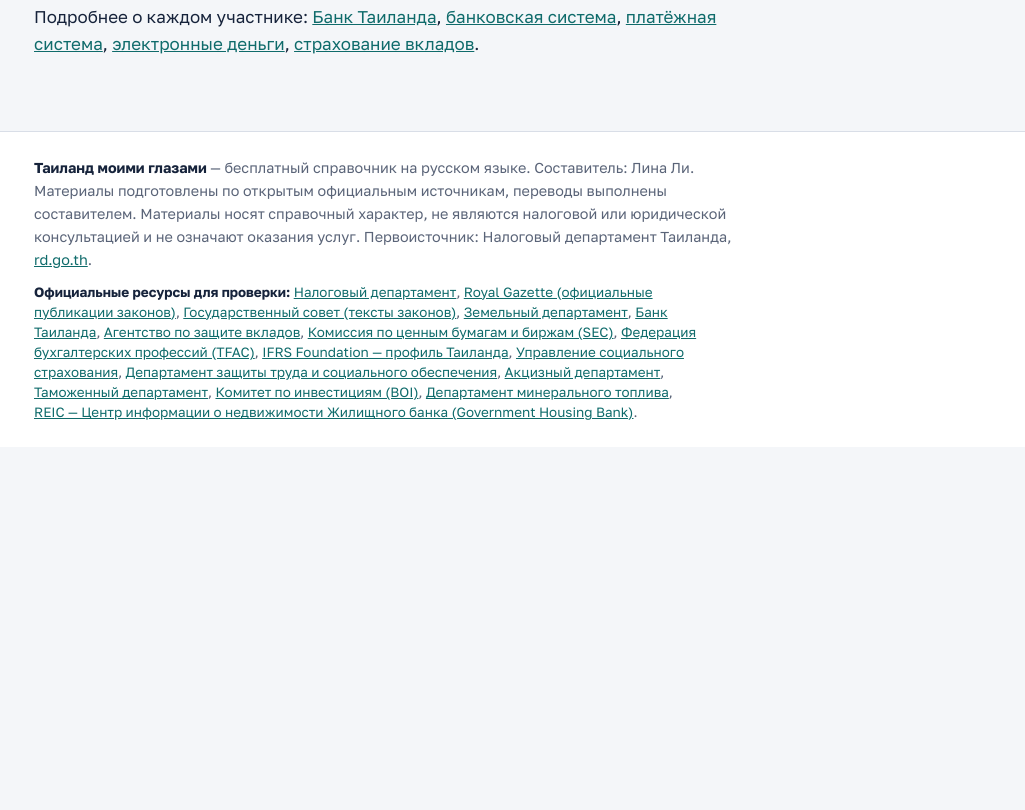
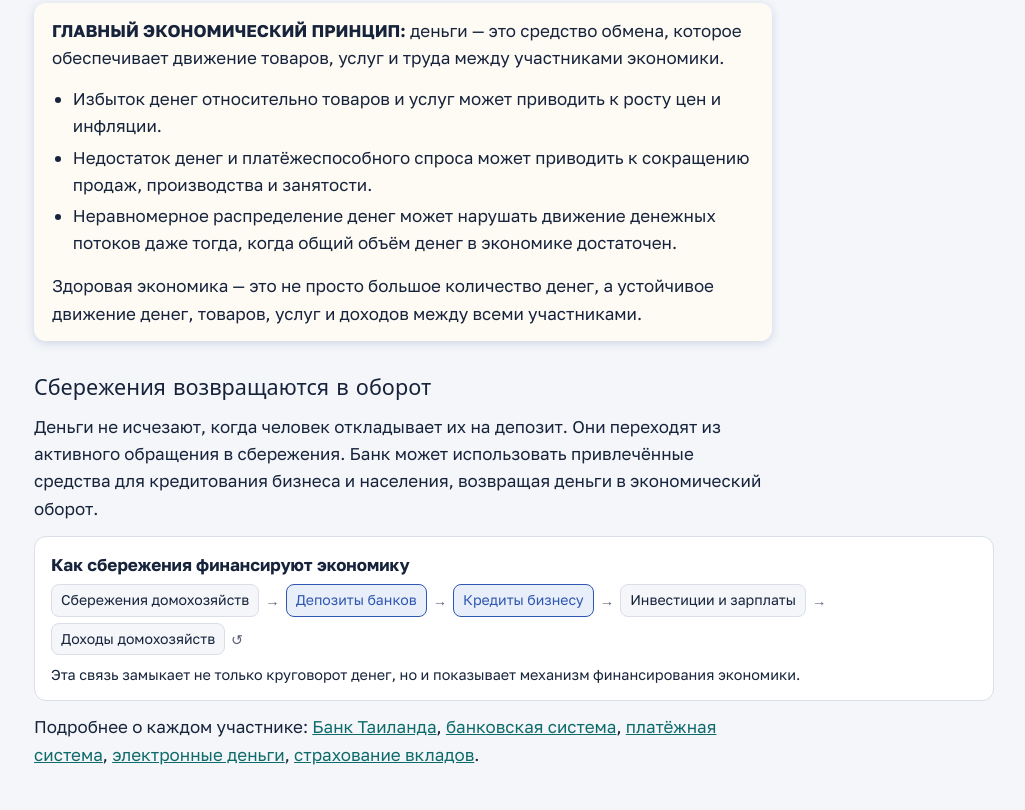
Before and after one commit to linaleelina/mythaiview, a plain HTML site: page moneyflow/index.html in a window 1280 px wide. Shown: the part 1730-2540 px from the top of the page, without its empty margins (86-1111 px from the left). Before the commit the page ends 2177 px from the top, so only its background shows below. Drawn offline with Linux system fonts and the light colour scheme; a web font is replaced by a local one.

Commit message:
Add files via upload

```diff
--- a/moneyflow/index.html
+++ b/moneyflow/index.html
@@ -129,6 +129,15 @@ li{margin:.25rem 0}
 .calc input,.calc select{font:inherit;padding:8px 10px;border:1px solid var(--line);border-radius:7px;background:var(--paper);color:var(--ink);font-variant-numeric:tabular-nums}
 .calc .chk{flex-direction:row;align-items:center;gap:8px}
 .res{background:var(--paper);border-radius:10px;padding:16px}
+.mr-head{display:grid;grid-template-columns:1fr 48px 1fr;gap:0;max-width:980px;margin:1rem 0 .3rem;font-size:.8rem;font-weight:700;text-transform:uppercase;letter-spacing:.06em;color:var(--muted)}
+.mr{display:grid;grid-template-columns:1fr 48px 1fr;align-items:center;max-width:980px;margin:10px 0}
+.mr-m{background:var(--warn-soft);border:1px solid var(--line);border-left:4px solid var(--warn);border-radius:10px;padding:12px 14px;font-size:.95rem}
+.mr-m+.mr-m{margin-top:8px}
+.mr-m b{color:var(--warn)}
+.mr-arrow{display:flex;justify-content:center}
+.mr-arrow svg{width:40px;height:20px}
+.mr .rule-box{margin:0}
+@media (max-width:720px){.mr,.mr-head{grid-template-columns:1fr}.mr-head span:nth-child(2),.mr-head span:nth-child(3){display:none}.mr-arrow svg{transform:rotate(90deg);margin:4px 0}}
 .pc-row{border:1px solid var(--line);border-radius:12px;background:var(--card);padding:14px 16px;margin:12px 0;display:grid;grid-template-columns:44px 1fr;gap:12px;max-width:960px}
 .pc-n{width:36px;height:36px;border-radius:50%;background:var(--head);color:#fff;font-weight:700;display:flex;align-items:center;justify-content:center;font-size:1.05rem}
 .pc-t{font-weight:700;margin-bottom:6px}
@@ -356,6 +365,26 @@ footer{border-top:1px solid var(--line);background:var(--card)}
     </tbody>
   </table></div>
   <div class="prose">
+  <div class="rule-box" id="mf-principle"><p style="margin-top:0"><b>ГЛАВНЫЙ ЭКОНОМИЧЕСКИЙ ПРИНЦИП:</b> деньги — это средство обмена, которое обеспечивает движение товаров, услуг и труда между участниками экономики.</p>
+    <ul>
+      <li>Избыток денег относительно товаров и услуг может приводить к росту цен и инфляции.</li>
+      <li>Недостаток денег и платёжеспособного спроса может приводить к сокращению продаж, производства и занятости.</li>
+      <li>Неравномерное распределение денег может нарушать движение денежных потоков даже тогда, когда общий объём денег в экономике достаточен.</li>
+    </ul>
+    <p style="margin-bottom:0">Здоровая экономика — это не просто большое количество денег, а устойчивое движение денег, товаров, услуг и доходов между всеми участниками.</p>
+  </div>
+
+  <h2 id="mf-savings">Сбережения возвращаются в оборот</h2>
+  <p>Деньги не исчезают, когда человек откладывает их на депозит. Они переходят из активного обращения в сбережения. Банк может использовать привлечённые средства для кредитования бизнеса и населения, возвращая деньги в экономический оборот.</p>
+  </div>
+  <div class="pc-row" style="grid-template-columns:1fr">
+    <div>
+    <div class="pc-t">Как сбережения финансируют экономику</div>
+    <div class="pc-chain"><span class="pc-s">Сбережения домохозяйств</span> <span class="pc-a">→</span> <span class="pc-s th">Депозиты банков</span> <span class="pc-a">→</span> <span class="pc-s th">Кредиты бизнесу</span> <span class="pc-a">→</span> <span class="pc-s">Инвестиции и зарплаты</span> <span class="pc-a">→</span> <span class="pc-s">Доходы домохозяйств</span> <span class="pc-a">↺</span></div>
+    <div class="pc-note">Эта связь замыкает не только круговорот денег, но и показывает механизм финансирования экономики.</div>
+    </div>
+  </div>
+  <div class="prose">
   <p>Подробнее о каждом участнике: <a href="../bot/">Банк Таиланда</a>, <a href="../banksystem/">банковская система</a>, <a href="../payments/">платёжная система</a>, <a href="../emoney/">электронные деньги</a>, <a href="../bangkokbank/#bbl-deposits">страхование вкладов</a>.</p>
   </div>
 </section>
```
